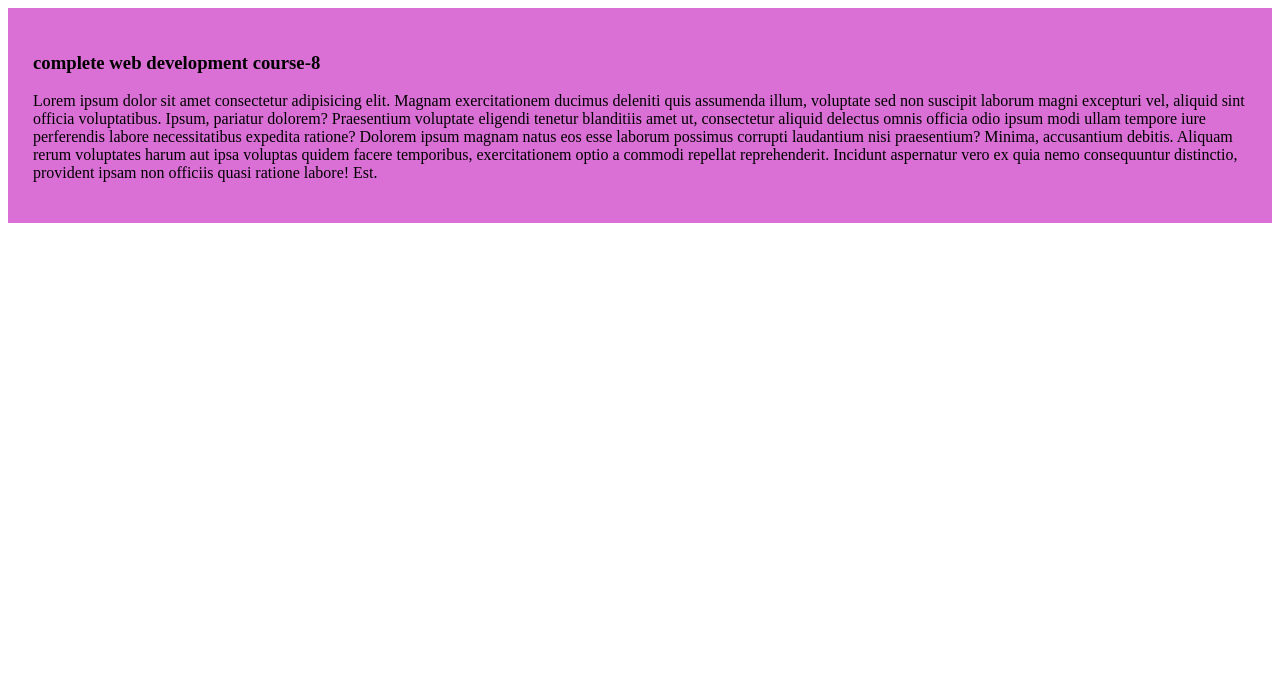
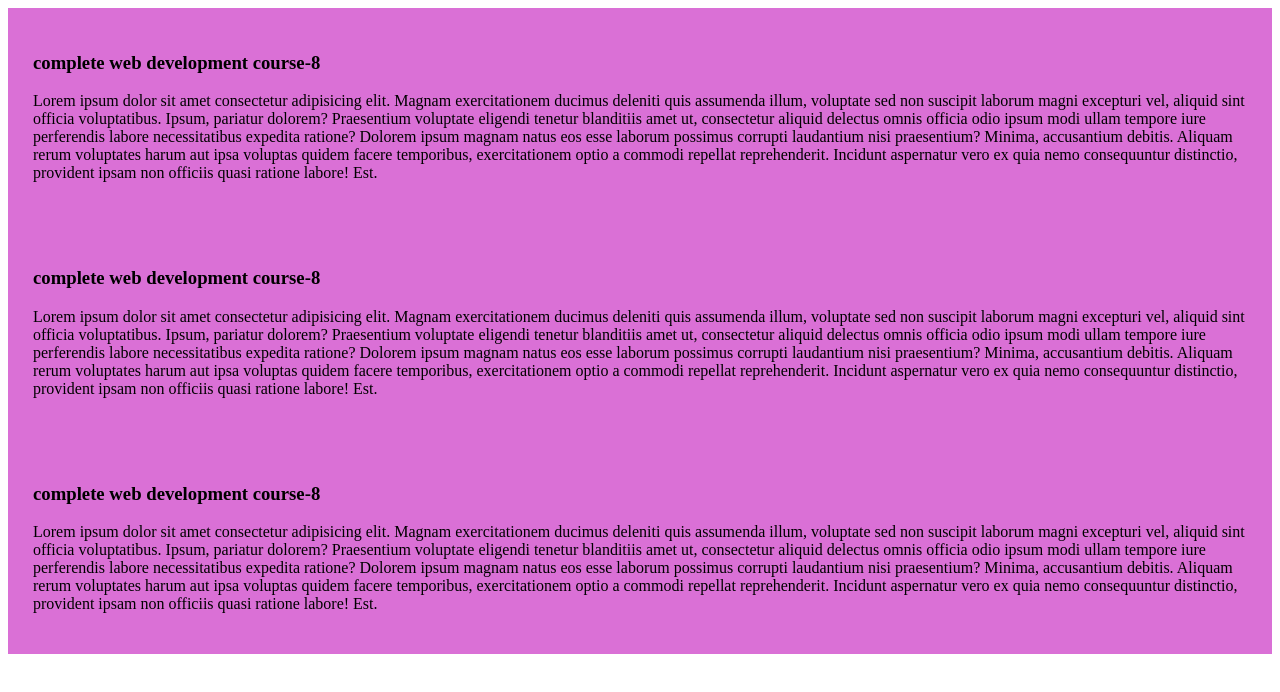
Before and after one commit to MDPARIJUL/my-first-website, a plain HTML site: page index.html in a window 1280 px wide. Drawn offline with Linux system fonts and the light colour scheme.

Commit message:
second part added

```diff
--- a/index.html
+++ b/index.html
@@ -12,5 +12,13 @@
         <h3>complete web development course-8</h3>
         <p>Lorem ipsum dolor sit amet consectetur adipisicing elit. Magnam exercitationem ducimus deleniti quis assumenda illum, voluptate sed non suscipit laborum magni excepturi vel, aliquid sint officia voluptatibus. Ipsum, pariatur dolorem? Praesentium voluptate eligendi tenetur blanditiis amet ut, consectetur aliquid delectus omnis officia odio ipsum modi ullam tempore iure perferendis labore necessitatibus expedita ratione? Dolorem ipsum magnam natus eos esse laborum possimus corrupti laudantium nisi praesentium? Minima, accusantium debitis. Aliquam rerum voluptates harum aut ipsa voluptas quidem facere temporibus, exercitationem optio a commodi repellat reprehenderit. Incidunt aspernatur vero ex quia nemo consequuntur distinctio, provident ipsam non officiis quasi ratione labore! Est.</p>
     </div>
+    <div class="blog">
+        <h3>complete web development course-8</h3>
+        <p>Lorem ipsum dolor sit amet consectetur adipisicing elit. Magnam exercitationem ducimus deleniti quis assumenda illum, voluptate sed non suscipit laborum magni excepturi vel, aliquid sint officia voluptatibus. Ipsum, pariatur dolorem? Praesentium voluptate eligendi tenetur blanditiis amet ut, consectetur aliquid delectus omnis officia odio ipsum modi ullam tempore iure perferendis labore necessitatibus expedita ratione? Dolorem ipsum magnam natus eos esse laborum possimus corrupti laudantium nisi praesentium? Minima, accusantium debitis. Aliquam rerum voluptates harum aut ipsa voluptas quidem facere temporibus, exercitationem optio a commodi repellat reprehenderit. Incidunt aspernatur vero ex quia nemo consequuntur distinctio, provident ipsam non officiis quasi ratione labore! Est.</p>
+    </div>
+    <div class="blog">
+        <h3>complete web development course-8</h3>
+        <p>Lorem ipsum dolor sit amet consectetur adipisicing elit. Magnam exercitationem ducimus deleniti quis assumenda illum, voluptate sed non suscipit laborum magni excepturi vel, aliquid sint officia voluptatibus. Ipsum, pariatur dolorem? Praesentium voluptate eligendi tenetur blanditiis amet ut, consectetur aliquid delectus omnis officia odio ipsum modi ullam tempore iure perferendis labore necessitatibus expedita ratione? Dolorem ipsum magnam natus eos esse laborum possimus corrupti laudantium nisi praesentium? Minima, accusantium debitis. Aliquam rerum voluptates harum aut ipsa voluptas quidem facere temporibus, exercitationem optio a commodi repellat reprehenderit. Incidunt aspernatur vero ex quia nemo consequuntur distinctio, provident ipsam non officiis quasi ratione labore! Est.</p>
+    </div>
 </body>
 </html>
```
